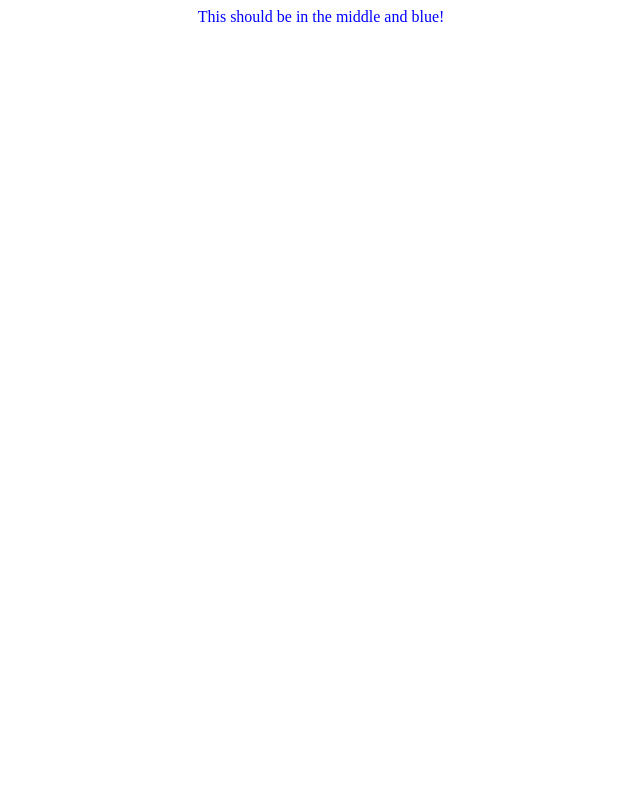
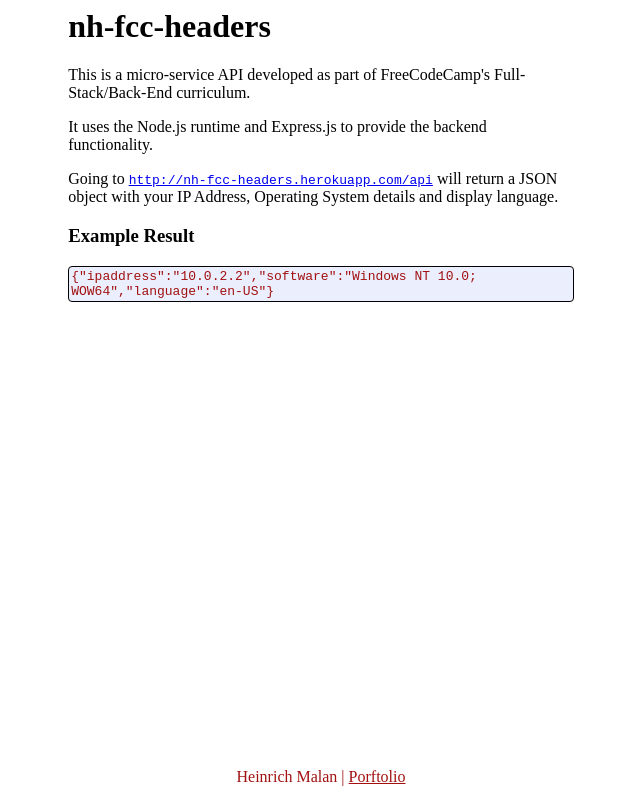
Before and after one commit to NotHimmler/nh-fcc-headers, a website: page index.html in a window 1280 px wide. Shown: the whole page, without its empty margins (319-959 px from the left). Drawn offline with Linux system fonts and the light colour scheme.

Commit message:
Modified landing page

```diff
--- a/app.js
+++ b/app.js
@@ -13,7 +13,7 @@
     var address = req.ips;
 
     if (address.length === 0){
-        address = req.ip;
+        address = [req.ip];
     }
 
     var user = extractOS(req.headers['user-agent']);
--- a/index.html
+++ b/index.html
@@ -4,7 +4,18 @@
     </head>
     <body>
         <div class='container'>
-            This should be in the middle and blue!
+            <h1>nh-fcc-headers</h1>
+            <p>This is a micro-service API developed as part of FreeCodeCamp's Full-Stack/Back-End curriculum.</p>
+            <p>It uses the Node.js runtime and Express.js to provide the backend functionality.</p>
+            <p>Going to <a href="http://nh-fcc-headers.herokuapp.com/api"><code>http://nh-fcc-headers.herokuapp.com/api</code></a> will return a JSON object with your IP Address, Operating System details and display language.</p>
+            <h3>Example Result</h3>
+            <div class="example">
+                <code>{"ipaddress":"10.0.2.2","software":"Windows NT 10.0; WOW64","language":"en-US"}</code>
+            </div>
+            <div class="footer">
+                Heinrich Malan | <a href="http://eaae.com.au/heinrich.html" target="_blank">Porftolio</a>
+            </div>
         </div>
+
     </body>
 </html>
--- a/static/styles.css
+++ b/static/styles.css
@@ -1,7 +1,29 @@
 .container {
     width:40%;
-    text-align:center;
     margin-left:auto;
     margin-right: auto;
-    color:blue;
+    position:relative;
+    height:100%;
 }
+
+.example {
+    padding: 2px 2px 2px 2px;
+    border: 1px solid black;
+    border-radius:4px;
+    background-color:#ebeffd;
+    color:#a11111;
+}
+
+.footer {
+    position:absolute;
+    bottom:0px;
+    text-align:center;
+    width:100%;
+    height:30px;
+    line-height:30px;
+    color: #a11111;
+}
+
+.footer a:link, a:visited {
+    color:#a11111;
+}
```
